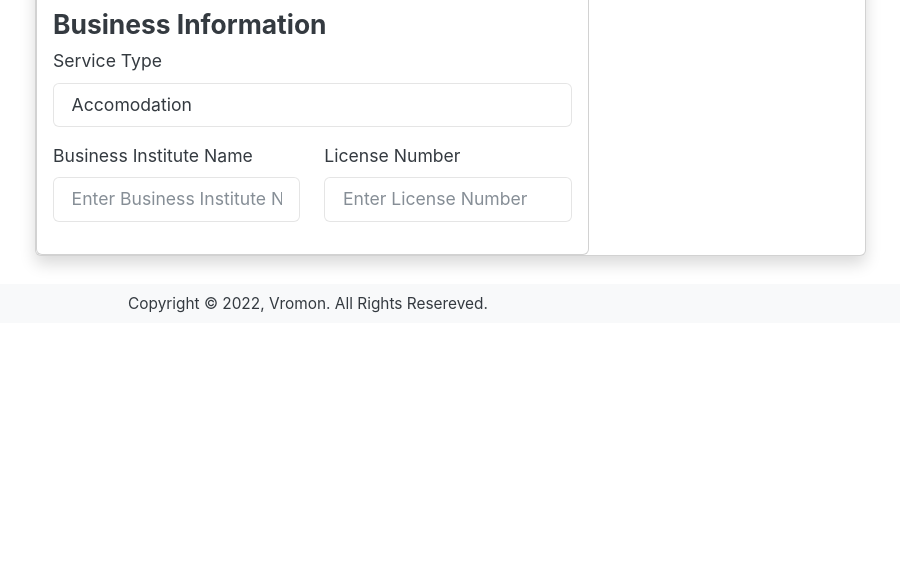
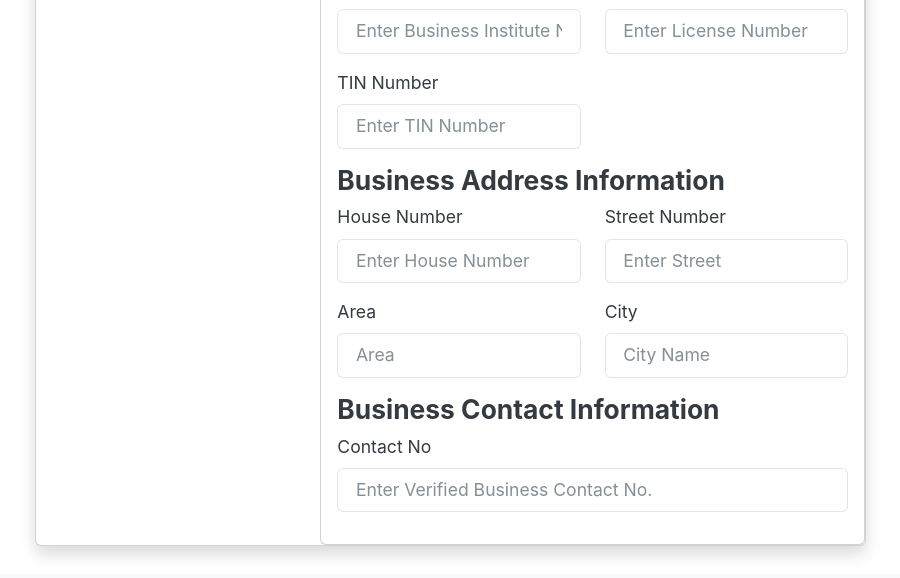
Before and after one commit to TangoRomeo80/Vromon, a React (Create React App) app in the folder frontend/: page /businessDash in a window 1280 px wide. Shown: the part 911-1489 px from the top of the page, without its empty margins (332-1232 px from the left). Before the commit the page ends 1234 px from the top, so only its background shows below. Built offline with nearby package versions, Linux system fonts and the light colour scheme.

Commit message:
Business Owners Dashboard Updated

```diff
--- a/frontend/src/screens/BusinessOwnerDashoard.js
+++ b/frontend/src/screens/BusinessOwnerDashoard.js
@@ -11,14 +11,16 @@ import { RiSecurePaymentFill } from "react-icons/ri";
 
 const BusinessOwnerDashoard = () => {
   const [imageUrl, setImageUrl] = useState("");
-  const [serviceType, setServiceType] = useState('')
-  const [businessName, setBusinessName] = useState('')
-  const [licenseNumber, setLicenseNumber] = useState('')
-  const [uploadLicense, setUploadLicense] = useState('')
-  const [tinNumber, setTinNumber] = useState('')
-  const [location, setLocation] = useState('')
-  const [businessContact, setBusinessContact] = useState('')
-
+  const [serviceType, setServiceType] = useState("");
+  const [businessName, setBusinessName] = useState("");
+  const [licenseNumber, setLicenseNumber] = useState("");
+  const [uploadLicense, setUploadLicense] = useState("");
+  const [tinNumber, setTinNumber] = useState("");
+  const [house, setHouse] = useState("");
+  const [street, setStreet] = useState("");
+  const [area, setArea] = useState("");
+  const [city, setCity] = useState("");
+  const [businessContact, setBusinessContact] = useState("");
 
   const uploadUserImageFileHandler = async (e) => {
     // const file = e.target.files[0]
@@ -174,6 +176,7 @@ const BusinessOwnerDashoard = () => {
                 Add a Business
               </Card.Header>
 
+              <Row>
                 <Col lg={4} md={6} sm={12} className="d-grid gap-2 py-2">
                   <Card.Body>
                     <Row>
@@ -233,10 +236,10 @@ const BusinessOwnerDashoard = () => {
                               value={serviceType}
                               onChange={(e) => setServiceType(e.target.value)}
                             >
-                            <option value='stays'>Accomodation</option>
-                            <option value='transport'>Transport</option>
-                            <option value='food'>Food</option>
-                            <option value='tours'>Tour Guide</option>
+                              <option value="stays">Accomodation</option>
+                              <option value="transport">Transport</option>
+                              <option value="food">Food</option>
+                              <option value="tours">Tour Guide</option>
                             </Form.Control>
                           </Form.Group>
                         </Col>
@@ -249,27 +252,110 @@ const BusinessOwnerDashoard = () => {
                               placeholder="Enter Business Institute Name"
                               value={businessName}
                               onChange={(e) => setBusinessName(e.target.value)}
-                          >
-                          </Form.Control>
+                            ></Form.Control>
                           </Form.Group>
                         </Col>
 
                         <Col lg={6} md={12} sm={12}>
-                        <Form.Group className="mb-3" controlId="licenseNumber">
+                          <Form.Group
+                            className="mb-3"
+                            controlId="licenseNumber"
+                          >
                             <Form.Label>License Number</Form.Label>
                             <Form.Control
                               type="text"
                               placeholder="Enter License Number"
                               value={licenseNumber}
                               onChange={(e) => setLicenseNumber(e.target.value)}
+                            ></Form.Control>
+                          </Form.Group>
+                        </Col>
+
+                        <Col lg={6} md={12} sm={12}>
+                          <Form.Group className="mb-3" controlId="tinNumber">
+                            <Form.Label>TIN Number</Form.Label>
+                            <Form.Control
+                              type="text"
+                              placeholder="Enter TIN Number"
+                              value={tinNumber}
+                              onChange={(e) => setTinNumber(e.target.value)}
+                            ></Form.Control>
+                          </Form.Group>
+                        </Col>
+                      </Row>
+                      <h4>Business Address Information</h4>
+                      <Row>
+                        <Col lg={6} md={12} sm={12}>
+                          <Form.Group className="mb-3" controlId="house">
+                            <Form.Label>House Number</Form.Label>
+                            <Form.Control
+                              type="text"
+                              placeholder="Enter House Number"
+                              value={house}
+                              onChange={(e) => setHouse(e.target.value)}
+                            ></Form.Control>
+                          </Form.Group>
+                        </Col>
+
+                        <Col lg={6} md={12} sm={12}>
+                          <Form.Group className="mb-3" controlId="street">
+                            <Form.Label>Street Number</Form.Label>
+                            <Form.Control
+                              type="text"
+                              placeholder="Enter Street"
+                              value={street}
+                              onChange={(e) => setStreet(e.target.value)}
+                            ></Form.Control>
+                          </Form.Group>
+                        </Col>
+
+                        <Col lg={6} md={12} sm={12}>
+                          <Form.Group className="mb-3" controlId="area">
+                            <Form.Label>Area</Form.Label>
+                            <Form.Control
+                              type="text"
+                              placeholder="Area"
+                              value={area}
+                              onChange={(e) => setArea(e.target.value)}
+                            ></Form.Control>
+                          </Form.Group>
+                        </Col>
+
+                        <Col lg={6} md={12} sm={12}>
+                          <Form.Group className="mb-3" controlId="city">
+                            <Form.Label>City</Form.Label>
+                            <Form.Control
+                              type="text"
+                              placeholder="City Name"
+                              value={city}
+                              onChange={(e) => setCity(e.target.value)}
+                            ></Form.Control>
+                          </Form.Group>
+                        </Col>
+                      </Row>
+                      <h4>Business Contact Information</h4>
+                      <Row>
+                        <Col lg={12} md={12} sm={12}>
+                          <Form.Group
+                            className="mb-3"
+                            controlId="businessContact"
                           >
-                          </Form.Control>
+                            <Form.Label>Contact No</Form.Label>
+                            <Form.Control
+                              type="text"
+                              placeholder="Enter Verified Business Contact No."
+                              value={businessContact}
+                              onChange={(e) =>
+                                setBusinessContact(e.target.value)
+                              }
+                            ></Form.Control>
                           </Form.Group>
                         </Col>
                       </Row>
                     </Card.Body>
                   </Card>
                 </Col>
+              </Row>
             </Card>
           </Form>
         </Col>
```
Lines whose indentation alone changed are shown as unchanged.
